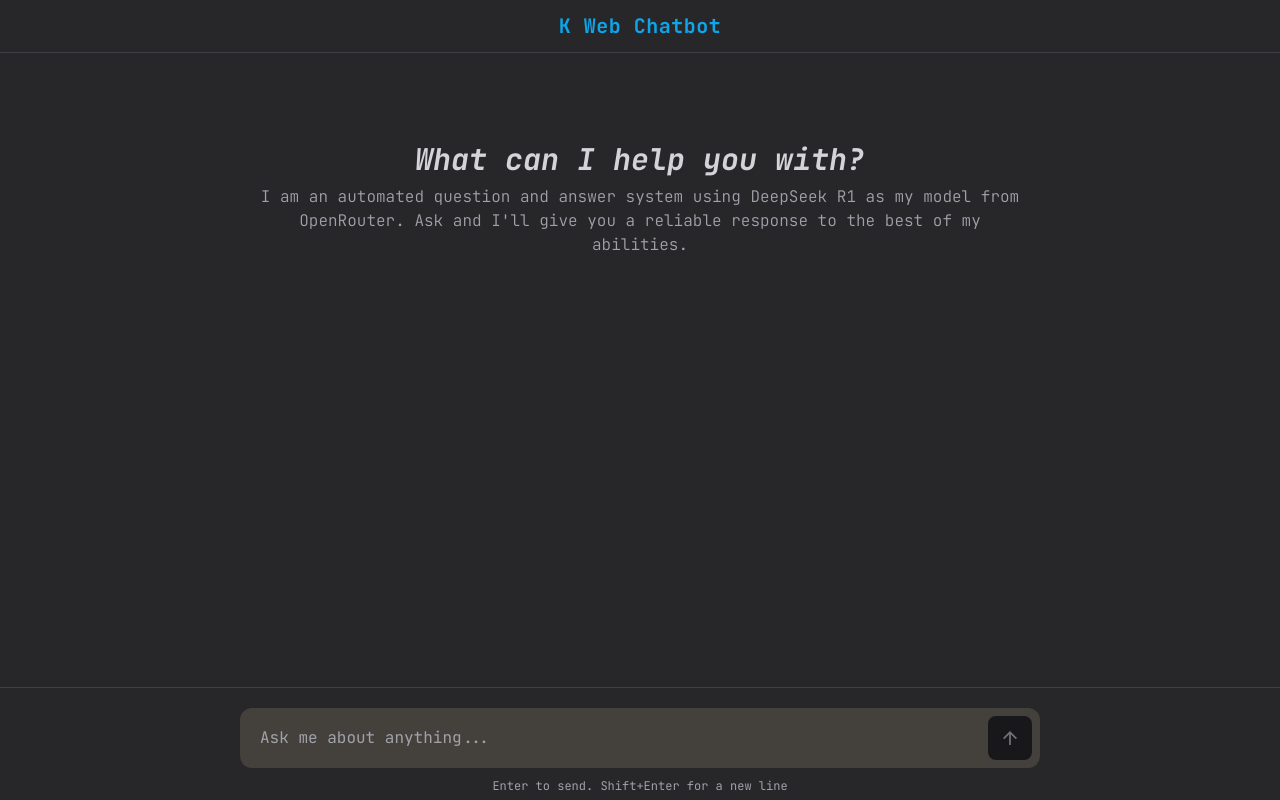
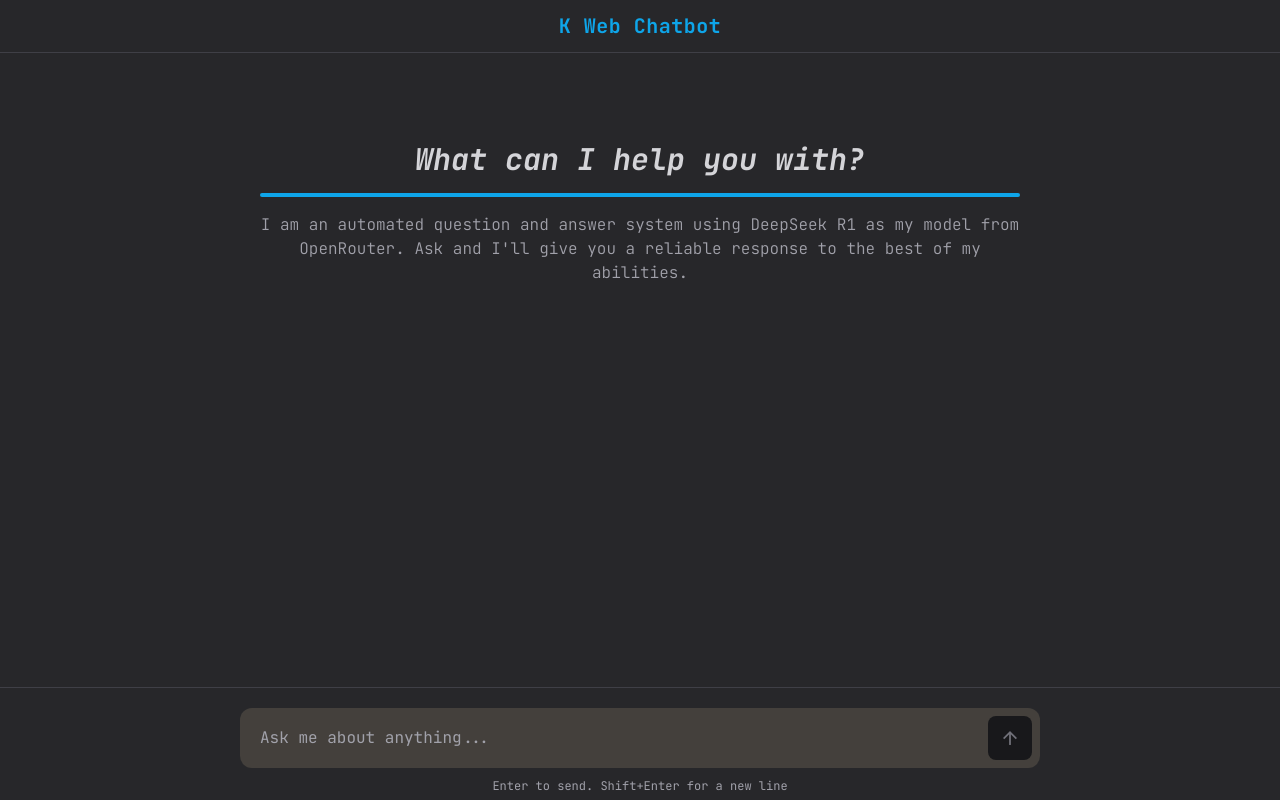
Before and after one commit to codeyabyab/k-web-chatbot, a React (Vite) app: page / in a window 1280 px wide. Built offline with nearby package versions, Linux system fonts and the light colour scheme; no server answers.

Commit message:
Update website to have divider

```diff
--- a/src/App.jsx
+++ b/src/App.jsx
@@ -30,6 +30,7 @@ function App() {
                 <h2 className="text-3xl font-bold italic">
                   What can I help you with?
                 </h2>
+                <div className="mt-4 mb-4 max-w h-1 bg-sky-500 rounded-full"></div>
                 <p className="mt-2 text-base font-light text-zinc-400">
                   I am an automated question and answer system using DeepSeek R1 as my model from OpenRouter. Ask and I'll give you a reliable response to the best of my abilities.
                 </p>
```
